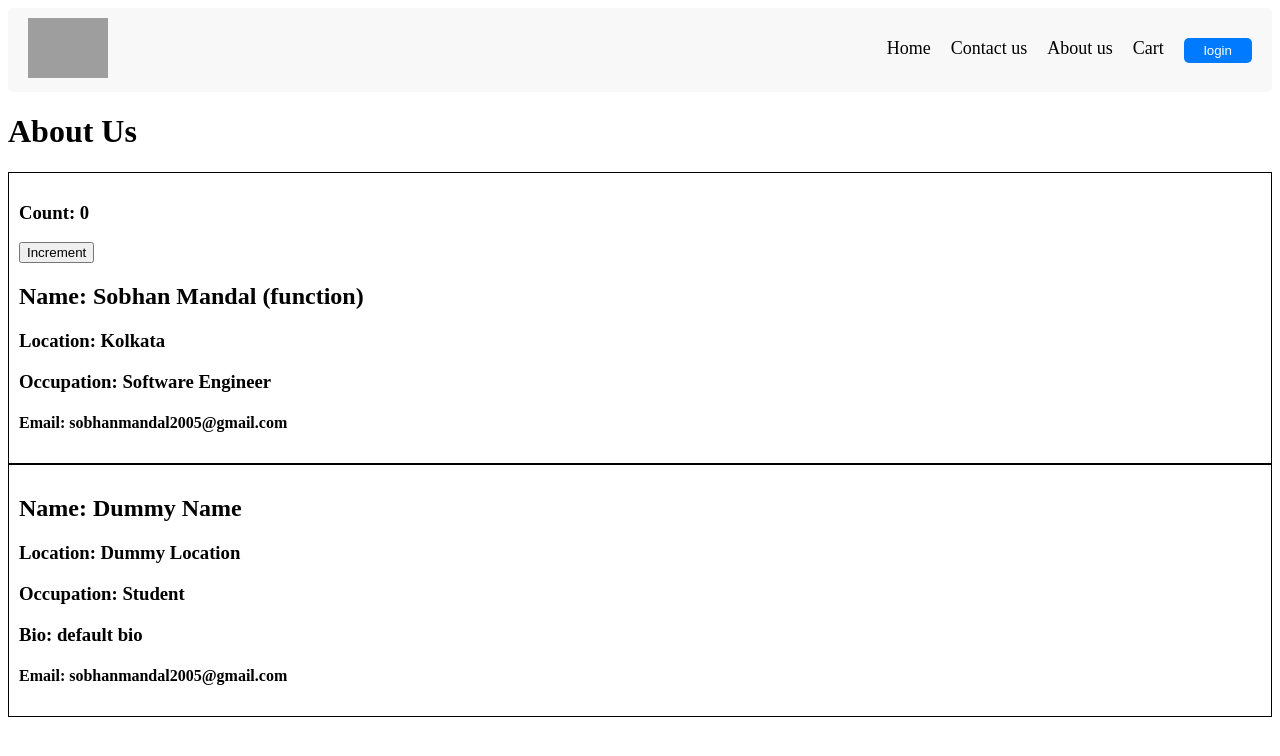
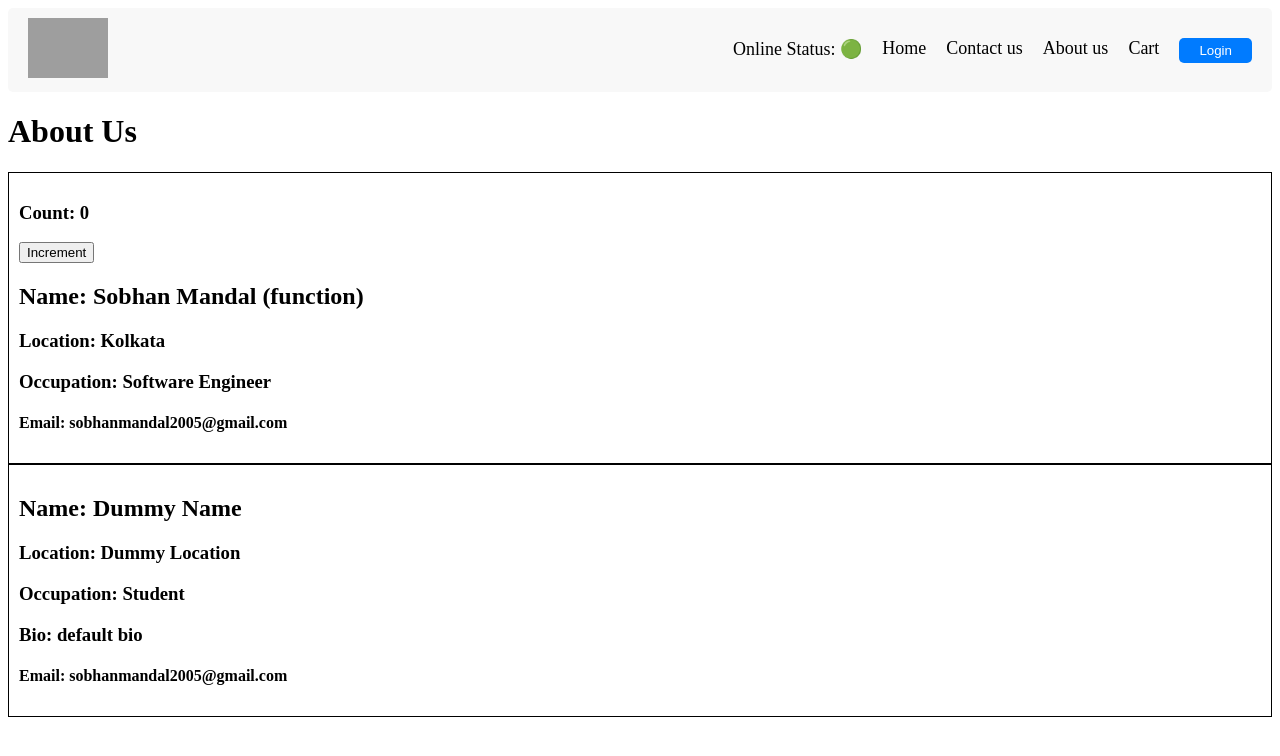
Before and after one commit to sobhanmandal2005-ctrl/namaste-react-learning-journey, a React (Vite) app: page /about in a window 1280 px wide. Shown: the top 756 px of the page. Built offline with nearby package versions, Linux system fonts and the light colour scheme; no server answers; grey boxes are pictures that could not be loaded.

Commit message:
feat(ep-9): explore custom hooks and online status detection

```diff
--- a/src/components/Body.js
+++ b/src/components/Body.js
@@ -3,6 +3,8 @@ import { API_URL } from "../utils/constants";
 import { useState, useEffect } from "react";
 import Shimmer from "./Shimmer";
 import { Link } from "react-router-dom";
+import useOnlineStatus from "../utils/useOnlineStatus";
+
 
 const Body = () => {
 
@@ -42,6 +44,9 @@ const Body = () => {
 };
 
 
+ const onlinestatus = useOnlineStatus();
+
+ if(onlinestatus === false) return <h1>🔴 You are offline. Please check your internet connection. </h1>;
 
 
   return listOfRestaurants.length === 0 ? (<Shimmer />) : (
--- a/src/components/Header.js
+++ b/src/components/Header.js
@@ -1,10 +1,13 @@
 import {HEADER_LOGO} from "../utils/constants";
 import {useState} from "react";
 import { Link } from "react-router-dom";
+import useOnlineStatus from "../utils/useOnlineStatus";
 
 const Header = () => {
 
-const [btnReactName, setBtnReactName] = useState("login");
+const [btnReactName, setBtnReactName] = useState("Login");
+
+const onlineStatus = useOnlineStatus();
 
   return (
     <div  className="header">
@@ -13,6 +16,7 @@ const [btnReactName, setBtnReactName] = useState("login");
       </div>
       <div className="nav-items">
         <ul>
+          <li>Online Status: {onlineStatus ? "🟢" : "🔴"}</li>
           <li className="home-link">
             <Link to="/">Home</Link>
           </li>
--- a/src/components/RestaurantMenu.js
+++ b/src/components/RestaurantMenu.js
@@ -1,30 +1,14 @@
-import { useState, useEffect } from "react";
 import Shimmer from "./Shimmer";
 import { useParams } from "react-router-dom";
+import useRestaurantMenu from "../utils/useRestaurantMenu";
 
 
 const RestaurantMenu = () => {
 
   const { idMeal } = useParams();
 
-  const [menuItems, setMenuItems] = useState(null);
+  const menuItems = useRestaurantMenu(idMeal);
 
-  useEffect(() => {
-    fetchMenu();
-  }, []);
-
-  const fetchMenu = async () => {
-
-    const data = await fetch(
-      `https://proxy.corsfix.com/?https://www.themealdb.com/api/json/v1/1/lookup.php?i=${idMeal}`
-    );
-
-    const json = await data.json();
-
-    console.log(json);
-
-    setMenuItems(json);
-  };
 
   if(menuItems === null) return <Shimmer />;
 
--- /dev/null
+++ b/src/utils/useOnlineStatus.js
@@ -0,0 +1,17 @@
+import { useEffect, useState } from "react";
+
+
+const useOnlineStatus = () => {
+
+  const [onlineStatus, setOnlineStatus] = useState(true);
+
+  useEffect(() => {
+      window.addEventListener("online", () => setOnlineStatus(true));
+
+      window.addEventListener("offline", () => setOnlineStatus(false));
+  }, []);
+
+  return onlineStatus;
+}
+
+export default useOnlineStatus;
--- /dev/null
+++ b/src/utils/useRestaurantMenu.js
@@ -0,0 +1,31 @@
+import { useState, useEffect } from "react";
+import RestaurantMenu from "../components/RestaurantMenu";
+
+
+
+const useRestaurantMenu = (idMeal) => {
+
+  const [menuItems, setMenuItems] = useState(null);
+
+  useEffect(() => {
+    fetchMenu();
+  }, []);
+
+  const fetchMenu = async () => {
+
+    const data = await fetch(
+      `https://proxy.corsfix.com/?https://www.themealdb.com/api/json/v1/1/lookup.php?i=${idMeal}`
+    );
+
+    const json = await data.json();
+
+    console.log(json);
+
+    setMenuItems(json);
+  };
+
+
+  return menuItems;
+}
+
+export default useRestaurantMenu;
--- a/style.css
+++ b/style.css
@@ -50,7 +50,7 @@
 
 .filter-btn {
   padding: 0px 20px;
-  background-color: #007bff;
+  background-color: #35b133;
   color: white;
   border: none;
   border-radius: 5px;
@@ -100,7 +100,7 @@
 }
 
 .res-link:hover {
-  color: #007bff;
+  color: #0893f7;
 }
 
 .home-link a, .contact-link a, .about-link a {
```
Also changed, not shown: 1 other file (tests, documents, lock files or other folders).
